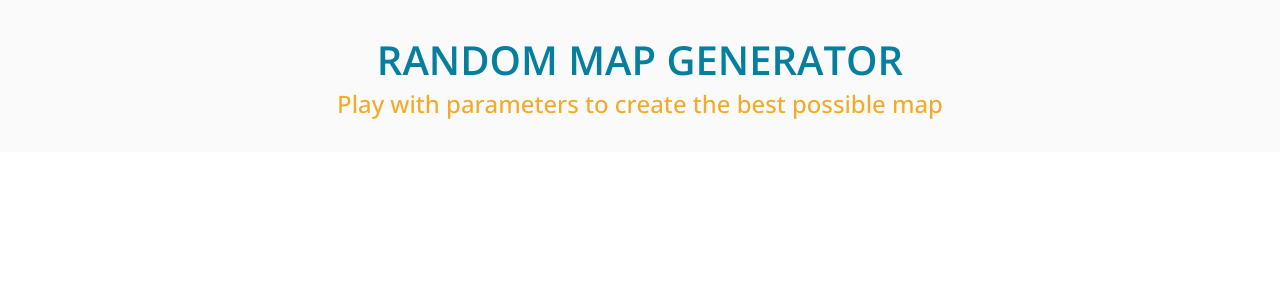
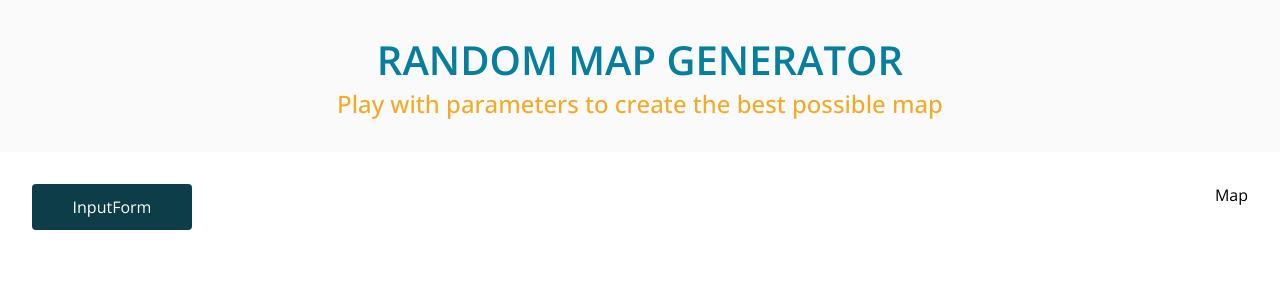
Before and after one commit to thibautguibert/map-generator-front, a React (Vite) app: page / in a window 1280 px wide. Shown: the top 300 px of the page. Built offline with nearby package versions, Linux system fonts and the light colour scheme.

Commit message:
chore: added page structure

```diff
--- a/components/App.tsx
+++ b/components/App.tsx
@@ -1,15 +1,25 @@
-import { css, Global } from "@emotion/react";
+import { Global, css } from "@emotion/react";
 import styled from "@emotion/styled";
-import { globalStyle, centeredColumn } from "@styles/index.style";
+import { globalStyle, centeredColumn, topRow } from "@styles/index.style";
 import ThemeProvider from "providers/ThemeProvider";
 
+import Form from "./Form";
 import Header from "./Header";
 
-const StyledAppContainer = styled.div(
-  ({ theme: { colors, spacing } }) => css`
-    ${centeredColumn}
-    padding: ${spacing.l} 0;
-    background-color: ${colors.lightGrey};
+const StyledAppContainer = styled.div`
+  ${centeredColumn}
+  font-family: ${({ theme: { fontFamily } }) => fontFamily.main};
+`;
+
+const MainContainer = styled.main(
+  ({ theme: { mobileThreshold, spacing } }) => css`
+    ${topRow}
+    width: 100%;
+    padding: ${spacing.xl};
+
+    @media (max-width: ${mobileThreshold}px) {
+      ${centeredColumn}
+    }
   `,
 );
 
@@ -19,6 +29,10 @@ function App(): JSX.Element {
       <Global styles={globalStyle} />
       <StyledAppContainer>
         <Header />
+        <MainContainer>
+          <Form />
+          <div>Map</div>
+        </MainContainer>
       </StyledAppContainer>
     </ThemeProvider>
   );
--- /dev/null
+++ b/components/Form.tsx
@@ -0,0 +1,28 @@
+import { css } from "@emotion/react";
+import styled from "@emotion/styled";
+import { centeredColumn } from "@styles/index.style";
+
+const FormContainer = styled.div(
+  ({ theme: { mobileThreshold, colors, spacing, radius } }) => css`
+    ${centeredColumn}
+    width: 10rem;
+    color: ${colors.white};
+    padding: ${spacing.m};
+    background-color: ${colors.darkerMain};
+    border-radius: ${radius?.s};
+
+    @media (max-width: ${mobileThreshold}px) {
+      padding: ${spacing.m};
+    }
+  `,
+);
+
+function Form(): JSX.Element {
+  return (
+    <FormContainer>
+      <h1>InputForm</h1>
+    </FormContainer>
+  );
+}
+
+export default Form;
--- a/components/Header.tsx
+++ b/components/Header.tsx
@@ -1,24 +1,47 @@
+import { css } from "@emotion/react";
 import styled from "@emotion/styled";
 import { centeredColumn } from "@styles/index.style";
 
-const HeaderContainer = styled.div`
-  ${centeredColumn}
-  padding: ${({ theme }) => theme.spacing.l} 0;
-  background-color: ${({ theme }) => theme.colors.lightGrey};
-`;
+const HeaderContainer = styled.div(
+  ({ theme: { mobileThreshold, spacing, colors } }) => css`
+    ${centeredColumn}
+    width: 100%;
+    padding: ${spacing.xl} 0;
+    background-color: ${colors.lightGrey};
 
-const HeaderTitle = styled.h1`
-  font-size: 2.5rem;
-  font-weight: 600;
-  color: ${({ theme }) => theme.colors.lighterMain};
-  text-transform: uppercase;
-`;
+    @media (max-width: ${mobileThreshold}px) {
+      padding: ${spacing.l} 0;
+    }
+  `,
+);
 
-const HeaderSubtitle = styled.h2`
-  font-size: 1.5rem;
-  font-weight: 500;
-  color: ${({ theme }) => theme.colors.secondary};
-`;
+const HeaderTitle = styled.h1(
+  ({ theme: { colors, mobileThreshold, fontSize } }) => css`
+    font-size: ${fontSize.xl};
+    font-weight: 600;
+    color: ${colors.lighterMain};
+    text-transform: uppercase;
+    text-align: center;
+
+    @media (max-width: ${mobileThreshold}px) {
+      font-size: ${fontSize.l};
+    }
+  `,
+);
+
+const HeaderSubtitle = styled.h2(
+  ({ theme: { colors, mobileThreshold, fontSize } }) => css`
+    font-size: ${fontSize.l};
+    font-weight: 500;
+    color: ${colors.secondary};
+    text-align: center;
+
+    @media (max-width: ${mobileThreshold}px) {
+      font-size: ${fontSize.m};
+      max-width: 15rem;
+    }
+  `,
+);
 
 function Header(): JSX.Element {
   return (
--- a/emotion.d.ts
+++ b/emotion.d.ts
@@ -3,9 +3,11 @@ import "@emotion/react";
 declare module "@emotion/react" {
   export interface Theme {
     colors: Record<string, string>;
-    fontFamily?: Record<string, string>;
+    fontFamily: Record<string, string>;
+    fontSize: Record<string, string>;
     screens?: Record<string, string>;
     spacing: Record<string, string>;
     radius?: Record<string, string>;
+    mobileThreshold?: number;
   }
 }
--- a/providers/ThemeProvider.tsx
+++ b/providers/ThemeProvider.tsx
@@ -11,10 +11,24 @@ const THEME = {
     lightGrey: "#FAFAFA",
     white: "#FFFFFF",
   },
+  fontSize: {
+    s: "0.75rem",
+    m: "1rem",
+    l: "1.5rem",
+    xl: "2.5rem",
+  },
+  fontFamily: {
+    main: '"Open Sans", sans-serif',
+  },
   spacing: {
+    m: "0.75em",
     l: "1em",
     xl: "2em",
   },
+  radius: {
+    s: "0.25em",
+  },
+  mobileThreshold: 768,
 };
 
 interface IProps {
--- a/styles/index.style.ts
+++ b/styles/index.style.ts
@@ -37,6 +37,7 @@ const globalStyle = css`
   canvas,
   footer,
   header,
+  main,
   menu,
   nav,
   section {
@@ -45,7 +46,7 @@ const globalStyle = css`
     border: 0;
     font: inherit;
     vertical-align: baseline;
-    font-family: "Open Sans", sans-serif;
+    box-sizing: border-box;
   }
 
   ul {
@@ -63,4 +64,10 @@ const centeredColumn = css`
   align-items: center;
 `;
 
-export { globalStyle, centeredColumn };
+const topRow = css`
+  display: flex;
+  flex-direction: row;
+  justify-content: space-between;
+`;
+
+export { globalStyle, centeredColumn, topRow };
```
